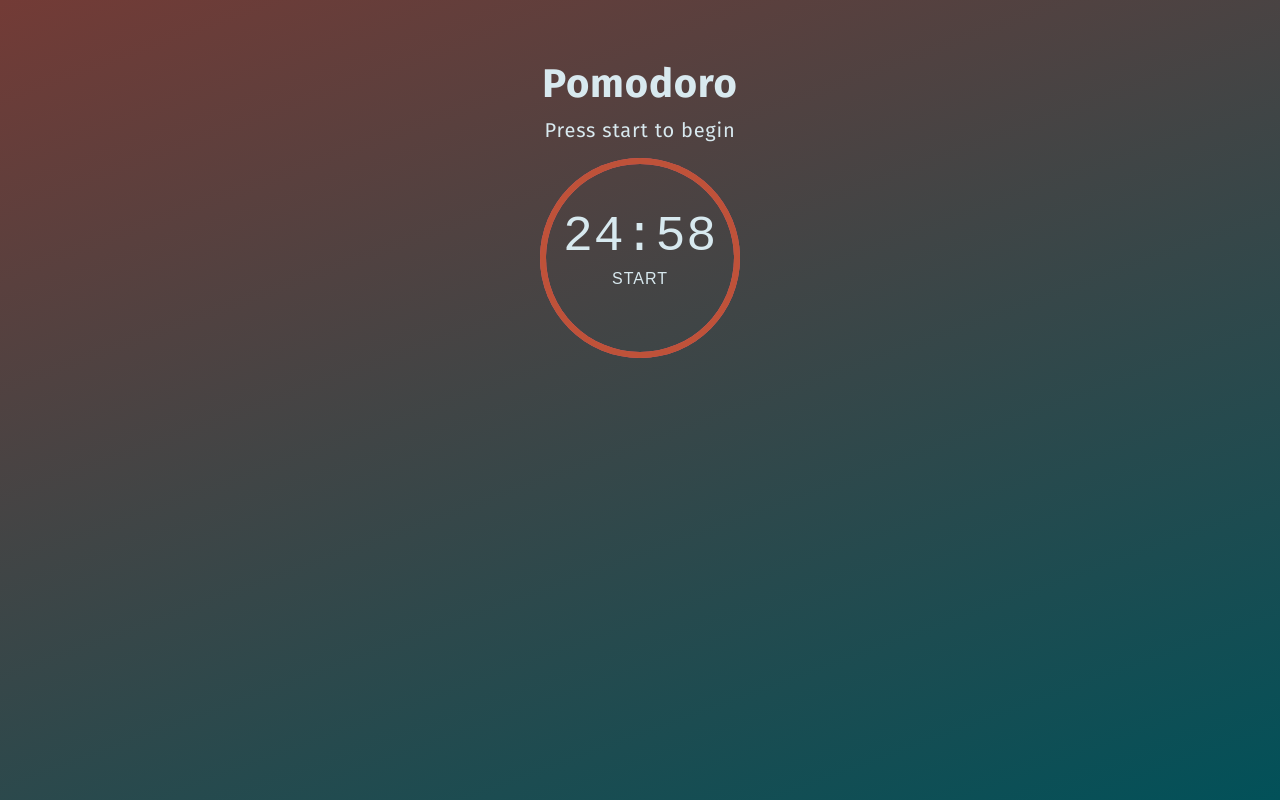
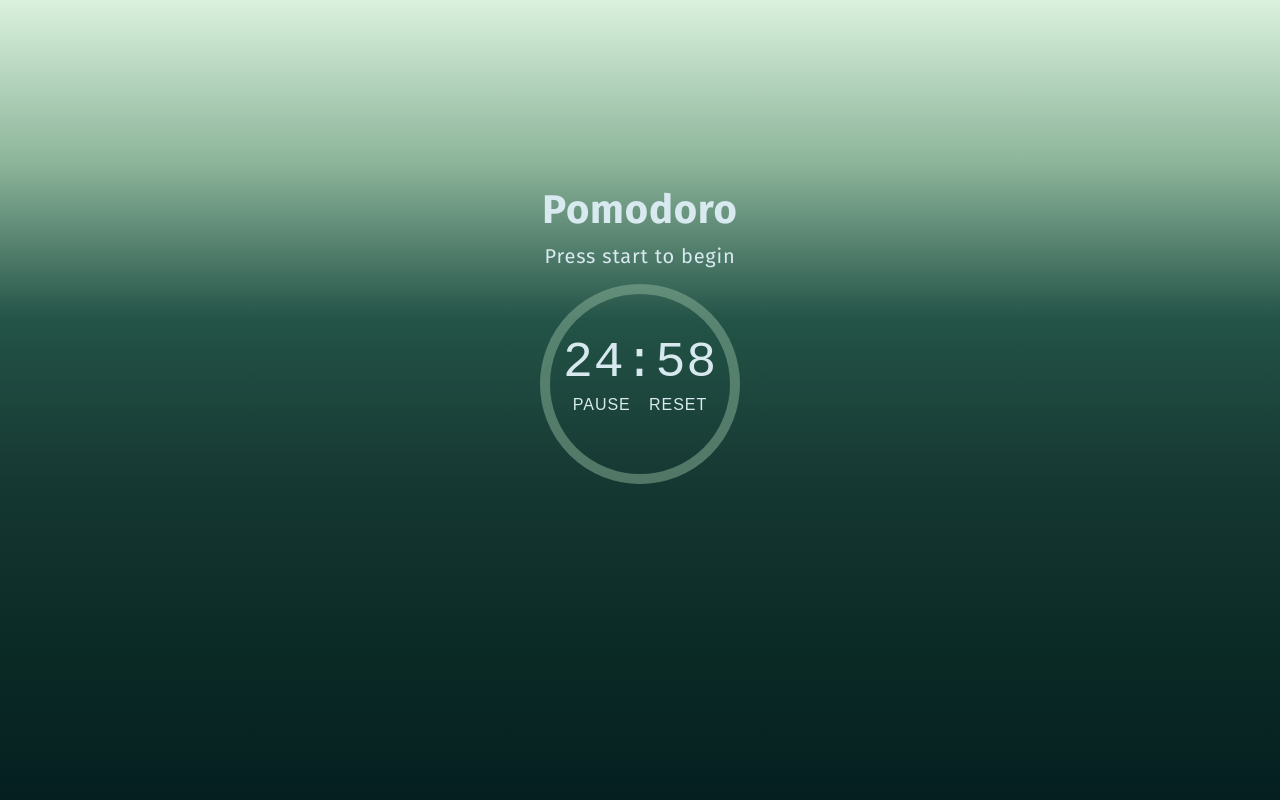
Before and after one commit to thomasamff/Pomodoro, a plain HTML site: page index.html in a window 1280 px wide. Both pictures are taken after a click on the button "START". Drawn offline with Linux system fonts and the light colour scheme; a web font is replaced by a local one.

Commit message:
Improved general code. Added pause button. Added reset button

```diff
--- a/app.js
+++ b/app.js
@@ -1,41 +1,61 @@
 const bells = new Audio('./sounds/bell.wav');
 const startBtn = document.querySelector('.btn-start');
-const session = document.querySelector('.minutes');
+const resetBtn = document.querySelector('.btn-reset');
+let minutes = document.querySelector('.minutes');
+let seconds = document.querySelector('.seconds');
+
+const ogMinutes = minutes.textContent;
+const ogSeconds = seconds.textContent;
+
 let myInterval;
 let state = true;
+let sessionAmount;
 
-const appTimer = () => {
-    const sessionAmount = Number.parseInt(session.textContent);
+const appTime = () => {
+    minutes = document.querySelector('.minutes');
+    seconds = document.querySelector('.seconds');
 
     if (state) {
+        sessionAmount = Number.parseInt(minutes.textContent) * 60 + Number.parseInt(seconds.textContent);
         state = false;
-        let totalSeconds = sessionAmount * 60;
+        startBtn.textContent = "Pause";
+        myInterval = setInterval(updateSeconds, 1000);
+    } else {
+        state = true;
+        startBtn.textContent = "Start";
+        clearInterval(myInterval);
+        myInterval = null;
+
+    }
+
+};
 
 const updateSeconds = () => {
-            const minuteDiv = document.querySelector('.minutes');
-            const secondDiv = document.querySelector('.seconds');
+    sessionAmount--;
 
-            totalSeconds--;
+    let minutesLeft = Math.floor(sessionAmount/60);
+    let secondsLeft = Math.floor(sessionAmount%60);
 
-            let minutesLeft = Math.floor(totalSeconds/60);
-            let secondsLeft = totalSeconds % 60;
-
-            if (secondsLeft < 10) {
-                secondDiv.textContent = '0' + secondsLeft;
-            } else {
-                secondDiv.textContent = secondsLeft;
-            }
-            minuteDiv.textContent = `${minutesLeft}`;
+    seconds.textContent = secondsLeft < 10 ? '0' + secondsLeft : secondsLeft;
+    minutes.textContent = `${minutesLeft}`;
 
     if (minutesLeft === 0 && secondsLeft === 0) {
-                bells.play();
         clearInterval(myInterval);
     }
+};
+
+const resetTime = () => {
+    if (!state) {
+        state = true;
+        clearInterval(myInterval);
+        myInterval = null;
+        startBtn.textContent = "Start";
     }
-        myInterval = setInterval(updateSeconds, 1000);
-    } else {
-        alert('Session has already started.');
-    }
-}
+    minutes.textContent = ogMinutes;
+    seconds.textContent = ogSeconds;
 
-startBtn.addEventListener('click', appTimer);
+};
+
+
+startBtn.addEventListener('click', appTime);
+resetBtn.addEventListener('click', resetTime);
--- a/index.html
+++ b/index.html
@@ -15,17 +15,16 @@
     <div class="app-container">
       <h1>Pomodoro</h1>
       <div class="app-message">Press start to begin</div>
+      <div id="bdr"></div>
       <div class="app-circle">
         <div class="circle-shape">
-          <div class="semi-circle right-side circle-mask"></div>
-          <div class="semi-circle right-side circle"></div>
-          <div class="semi-circle left-side circle-mask"></div>
-          <div class="semi-circle left-side circle"></div>
+          <div class="border circle"></div>
         </div>
         <div class="app-counter-box">
           <p><span class="minutes">25</span>:<span class="seconds">00</span></p>
         </div>
         <button class="btn-start">Start</button>
+        <button class="btn-reset">Reset</button>
       </div>
     </div>
   </body>
--- a/style.css
+++ b/style.css
@@ -4,7 +4,13 @@ html {
     letter-spacing: 0.8px;
     min-height: 100vh;
     color: #d8e9ef;
-    background-image: linear-gradient(-20deg, #025159 0%, #733b36 100%);
+
+}
+
+body {
+    background: linear-gradient(to bottom, #daf1de, #8eb69b, #235347,#163832, #0b2b26, #051f20);
+    background-repeat: no-repeat;
+    background-size: cover;
     background-size: cover;
 }
 
@@ -15,6 +21,13 @@ h1 {
 
 p {
     margin: 0;
+}
+
+.app-message,
+.app-container > h1,
+.app-circle {
+    position: relative;
+    top: 30%;
 }
 
 .app-message {
@@ -32,7 +45,6 @@ p {
 }
 
 .app-circle{
-    position: relative;
     margin: 0 auto;
     width: 200px;
     height: 200px;
@@ -42,41 +54,23 @@ p {
     pointer-events: none;
 }
 
-.semi-circle {
-    position: absolute;
-    width: 100px;
-    height: 200px;
-    box-sizing: border-box;
-    border: solid 6px;
-}
 
-.left-side {
+
+.border {
     top: 0;
     left: 0;
-    transform-origin: right center;
-    transform: rotate(0deg);
-    border-top-left-radius: 100px;
-    border-bottom-left-radius: 100px;
-    border-right: none;
+    border-radius: 100%;
     z-index: 1;
 }
 
-.right-side {
-    top: 0;
-    left: 100px;
-    transform-origin: left center;
-    transform: rotate(0deg);
-    border-top-right-radius: 100px;
-    border-bottom-right-radius: 100px;
-    border-left: none;
-}
+
 
 .circle {
-    border-color: #bf5239;
-}
-
-.circle-mask {
-    border-color: #e85a71;
+    position: absolute;
+    width: 200px;
+    height: 200px;
+    box-sizing: border-box;
+    border: solid 10px #8eb69b80;
 }
 
 .app-counter-box {
```
Lines whose indentation alone changed are shown as unchanged.
